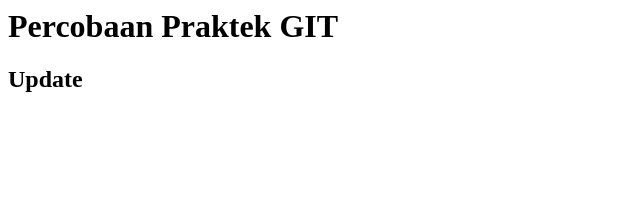
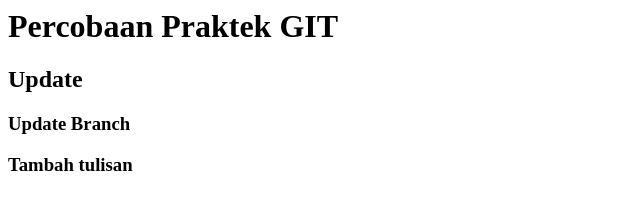
Before and after one commit to arnandanano/praktekgit, a plain HTML site: page index.html in a window 1280 px wide. Shown: the whole page, without its empty margins (0-640 px from the left). Drawn offline with Linux system fonts and the light colour scheme.

Commit message:
update index.html c:\Users\ArnandaJuni\Desktop\praktekgit\index.html

```diff
--- a/index.html
+++ b/index.html
@@ -5,5 +5,7 @@
     <body>
         <h1>Percobaan Praktek GIT</h1>
         <h2>Update</h2>
+        <h3>Update Branch</h3>
+        <h3>Tambah tulisan</h3>
     </body>
 </html>
```
